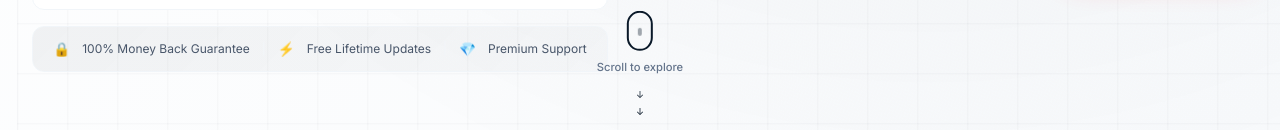
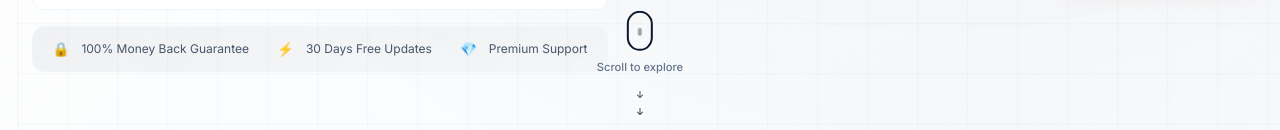
Before and after one commit to gauravquest00-create/webcraft, a React (Vite) app: page / in a window 1280 px wide. Shown: the part 794-924 px from the top of the page. Built offline with nearby package versions, Linux system fonts and the light colour scheme.

Commit message:
Update Hero.jsx

```diff
--- a/src/components/Hero.jsx
+++ b/src/components/Hero.jsx
@@ -165,7 +165,7 @@ export default function Hero({ onNavigate }) {
             <span>100% Money Back Guarantee</span>
             <span className="separator">|</span>
             <span className="guarantee-icon">⚡</span>
-            <span>Free Lifetime Updates</span>
+            <span>30 Days Free Updates</span>
             <span className="separator">|</span>
             <span className="guarantee-icon">💎</span>
             <span>Premium Support</span>
```
